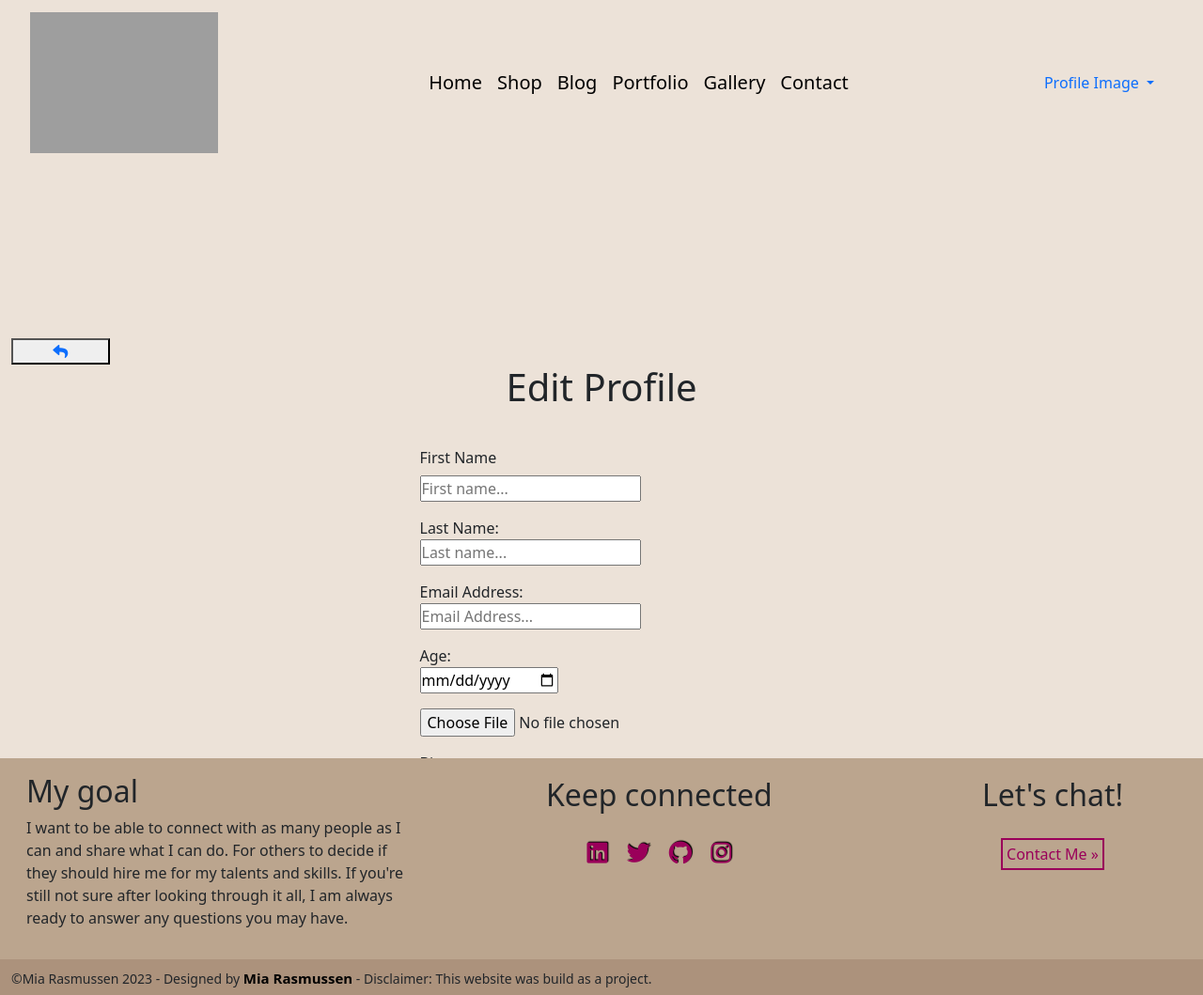
After one commit to Code-Institute-Submissions/MiaRasmussen05-PP4, a Django app: page /profile/profile/edit_profile/ in a window 1280 px wide. The commit adds this page. Shown: the whole page at 94% size. Run offline with Django 3.2, Linux system fonts and the light colour scheme; the visitor is signed in with stand-in values (Sample User, id 1); some libraries are stand-ins or nearby versions; grey boxes are pictures that could not be loaded.

Commit message:
Add edit page for profile with view

```diff
--- a/templates/base.html
+++ b/templates/base.html
@@ -102,7 +102,7 @@
                                     <li><a class="dropdown-item link p-0 mb-2 ms-3" href="#">Favorites</a></li>
                                     <li><a class="dropdown-item link p-0 mb-2 ms-3" href="#">My Cart</a></li>
                                     <li><a class="dropdown-item link p-0 mb-2 ms-3" href="#">My Orders</a></li>
-                                    <li><a class="dropdown-item link p-0 mb-2 ms-3" href="#">Edit</a></li>
+                                    <li><a class="dropdown-item link p-0 mb-2 ms-3" href="{% url 'edit_profile' %}">Edit</a></li>
                                     <li>
                                         <hr class="dropdown-divider mt-3">
                                     </li>
--- a/user_profile/forms.py
+++ b/user_profile/forms.py
@@ -2,6 +2,7 @@ from .models import Profile
 from django import forms
 from django.forms import DateInput
 from django.contrib.auth.models import User
+from django.forms.widgets import ClearableFileInput
 
 
 class ProfileForm(forms.ModelForm):
@@ -21,6 +22,9 @@ class ProfileForm(forms.ModelForm):
             'birth_date': DateInput(attrs={
                 'type': 'date'
             }),
+            'image': ClearableFileInput(attrs={
+                'accept': 'image/*'
+            }),
             'bio': forms.Textarea(attrs={
                 'placeholder': 'Tell a bit about yourself...',
                 'rows': 5,
@@ -33,3 +37,9 @@ class ProfileForm(forms.ModelForm):
             profile.user = self.instance
             profile.save()
         return profile
+
+    def __init__(self, *args, **kwargs):
+        super(ProfileForm, self).__init__(*args, **kwargs)
+        # Set the initial value of the image field
+        if self.instance and self.instance.image:
+            self.fields['image_display'] = forms.ImageField(required=False, initial=self.instance.image, widget=forms.FileInput)
--- /dev/null
+++ b/user_profile/templates/edit_profile.html
@@ -0,0 +1,71 @@
+{% extends "base.html" %}
+
+{% block title %}Edit Profile{% endblock %}
+
+{% block content %}
+
+<div class="countainer-fluid mt-5">
+    <br>
+    <br>
+    <br>
+    <div class="row col-12 d-flex justify-content-center align-self-center ms-0">
+        <div class="mt-5 crud-box">
+            <div>
+                <button class="go-back col-1 mt-3" title="Go back">
+                    <a href="{{request.META.HTTP_REFERER}}"><i class="fas fa-reply"></i></a>
+                </button>
+            </div>
+            <div class="d-flex justify-content-center">
+                <form class="col-10" method="POST" enctype="multipart/form-data" action="{% url 'edit_profile' %}">
+                    {% csrf_token %}
+                    <div class="col-12 d-flex justify-content-center">
+                        <h1>Edit Profile</h1>
+                    </div>
+                    <div class="col-12 d-flex justify-content-center mt-4">
+
+                        <div class="justify-content-center">
+                            <label class="col-form-label" for="{{ form.fiName.id_for_label }}">First Name</label>
+                            <p>
+                                {{ form.fiName }}
+                            </p>
+
+                            <label for="{{ form.laName.id_for_label }}">Last Name:</label>
+                            <p>
+                                {{ form.laName }}
+                            </p>
+
+                            <label for="{{ form.email.id_for_label }}">Email Address:</label>
+                            <p>
+                                {{ form.email }}
+                            </p>
+
+                            <label for="{{ form.birth_date.id_for_label }}">Age:</label>
+                            <p>
+                                {{ form.birth_date }}
+                            </p>
+
+                            <p>
+                                {% if form.image_display.value %}
+                                <img style="width: 150px;" src="{{ form.image_display.value.url }}"
+                                    alt="{{ form.image_display.label }}">
+                                {% endif %}
+                            </p>
+                            <p>
+                                {{ form.image }}
+                            </p>
+                            <label for="{{ form.bio.id_for_label }}">Bio:</label>
+                            <p>
+                                {{ form.bio }}
+                            </p>
+                        </div>
+
+                    </div>
+                    <div class="field-contend mb-5 d-flex justify-content-end">
+                        <input class="btn form-btn input" type="submit" value="SAVE">
+                    </div>
+                </form>
+            </div>
+        </div>
+    </div>
+</div>
+{% endblock %}
--- a/user_profile/urls.py
+++ b/user_profile/urls.py
@@ -4,4 +4,5 @@ from . import views
 urlpatterns = [
     path('<username>/', views.ProfileDetailView.as_view(), name='profile'),
     path('create_profile/', views.CreateProfileView.as_view(), name='create_profile'),
+    path('profile/edit_profile/', views.EditProfileView.as_view(), name='edit_profile'),
 ]
--- a/user_profile/views.py
+++ b/user_profile/views.py
@@ -1,6 +1,5 @@
 from django.shortcuts import render, redirect
-from django.views.generic.detail import DetailView
-from django.views.generic.edit import CreateView
+from django.views.generic import DetailView, CreateView, UpdateView
 from django.urls import reverse_lazy
 from django.contrib.auth.mixins import LoginRequiredMixin
 from django.contrib.auth.models import User
@@ -38,3 +37,19 @@ class CreateProfileView(LoginRequiredMixin, CreateView):
             profile.user = self.request.user
             profile.save()
         return redirect(self.success_url)
+
+
+class EditProfileView(LoginRequiredMixin, UpdateView):
+    model = Profile
+    form_class = ProfileForm
+    template_name = 'edit_profile.html'
+    success_url = reverse_lazy('profile')
+
+    def get_object(self):
+        return self.request.user.profile
+
+    def form_valid(self, form):
+        profile = form.save(commit=False)
+        profile.user = self.request.user
+        profile.save()
+        return super().form_valid(form)
```
